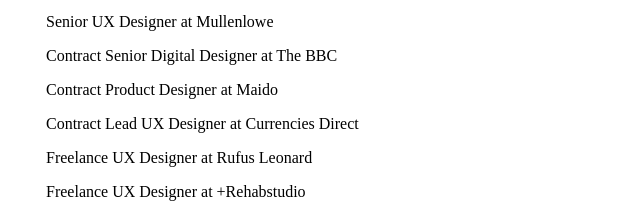
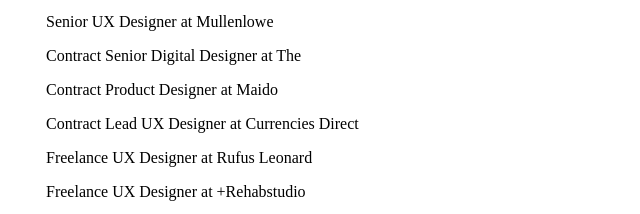
Before and after one commit to jasonbrownie88/fewd46-ga-assignment-01, a plain HTML site: page portfolio.html in a window 1280 px wide. Shown: the part 370-584 px from the top of the page, 2-642 px from the left. Drawn offline with Linux system fonts and the light colour scheme; files that its build step writes are made by us from their sources.

Commit message:
Corrected typo

```diff
--- a/portfolio.html
+++ b/portfolio.html
@@ -29,7 +29,7 @@
     <ul>Experience Design Director at R/GA Siemens</ul>
 <ul> Senior UX Designer at Moving Brands </ul>
 <ul>Senior UX Designer at Mullenlowe </ul>
-<ul>Contract Senior Digital Designer at The BBC </ul>
+<ul>Contract Senior Digital Designer at The  </ul>
 <ul>Contract Product Designer at Maido</ul>
 <ul>Contract Lead UX Designer at Currencies Direct</ul>
 <ul>Freelance UX Designer at Rufus Leonard</ul>
```
